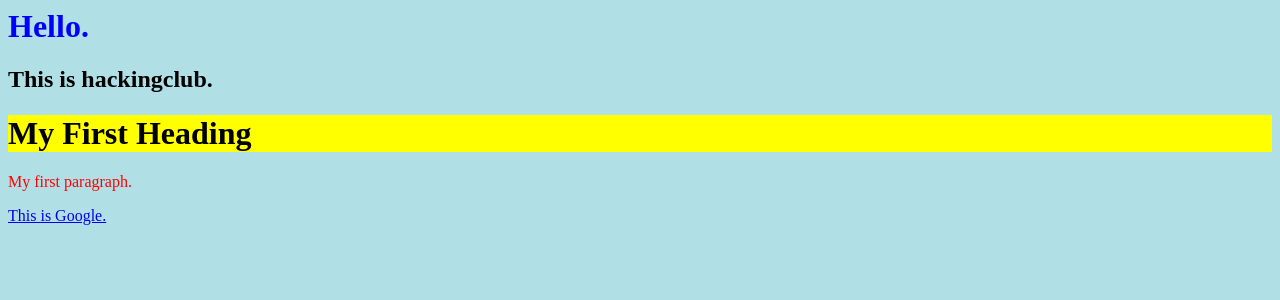
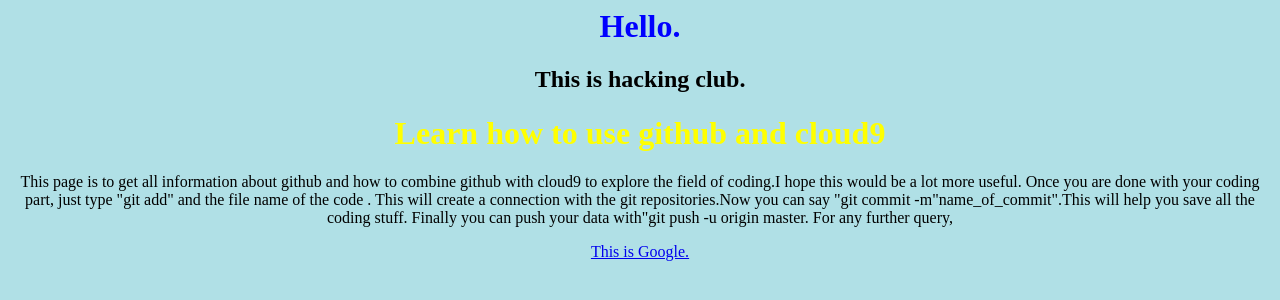
Before and after one commit to NiharRShah/NiharRShah.github.io, a plain HTML site: page index.html in a window 1280 px wide. Drawn offline with Linux system fonts and the light colour scheme.

Commit message:
new_commit

```diff
--- a/index.html
+++ b/index.html
@@ -2,11 +2,14 @@
     <head>
         <title>Welcome</title>
     </head>
-    <body style="background-color:powderblue;">
+    <body style="background-color:powderblue;" align="center">
         <h1 style="color:blue;">Hello.</h1>
-        <h2>This is hackingclub.</h2>
-        <h1 style="background-color:yellow;">My First Heading</h1>
-        <p style="color:red;">My first paragraph.</p>
-       <a href="https://www.google.co.in/?gfe_rd=cr&dcr=0&ei=MhiUWoroHZPE8weDlYPQDw">This is Google.</a>
+        <h2>This is hacking club.</h2>
+        <h1 style="color:yellow;">Learn how to use github and cloud9</h1>
+        <p>This page is to get all information about github and how to combine github with cloud9 to explore the field of coding.I hope this would be a lot more useful.
+        Once you are done with your coding part, just type "git add" and the file name of the code . This will create a connection with the git repositories.Now you can say "git commit -m"name_of_commit".This will help you save all the coding stuff. Finally you can
+        push your data with"git push -u origin master. For any further query,</p>
+     <a href="https://www.google.co.in/?gfe_rd=cr&dcr=0&ei=MhiUWoroHZPE8weDlYPQDw">This is Google.</a>
+
     </body>
 </html>
```
